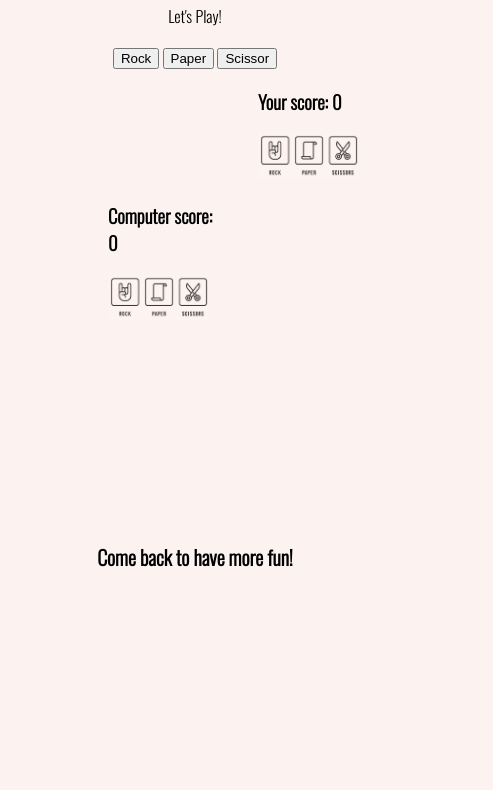
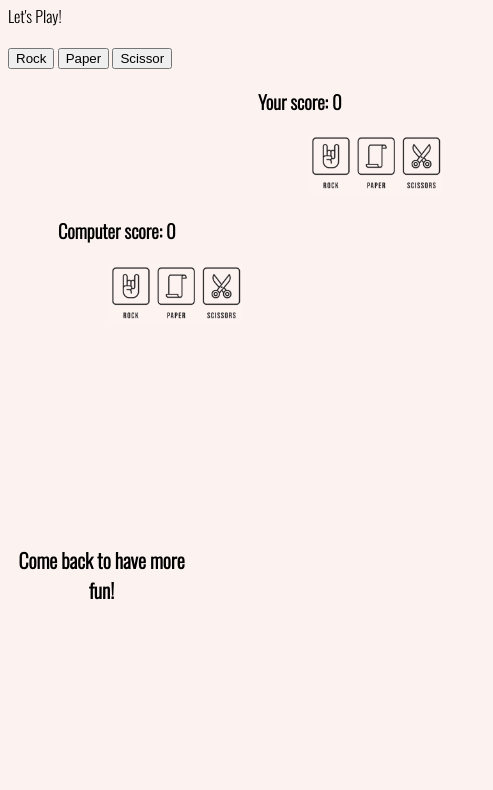
Before and after one commit to Carrie8348/rps, a plain HTML site: page index.html in a window 390 px wide. Shown: the part 72-862 px from the top of the page, 493 px wide, since content can reach past the window. Drawn offline with nearby package versions, Linux system fonts and the light colour scheme.

Commit message:
fix some css issue

```diff
--- a/assets/css/style.css
+++ b/assets/css/style.css
@@ -41,14 +41,13 @@ header {
 .player {
     width: 30%;
     float: left;
-    margin-left: 250px;
+    padding: 0 50px 0 250px;
 }
 
 .computer{
     width: 30%;
     float: left;
-    margin-right: 20px;
-    margin-left: 100px;
+    padding: 0 50px 0 50px;
 }
 
 .scores {
@@ -70,10 +69,18 @@ footer h2 {
 
 
 /* for middle screen sizes 768px and down */
-@media screen and（max-width: 768px){
+@media screen and (max-width: 768px){
+    header {
+        text-align: left;
+    }
+
     .game-area {
         width: 50%;
         height: 50%;
+    }
+
+    .game-area p{
+        text-align: left;
     }
 
     #buttons-area {
@@ -81,30 +88,29 @@ footer h2 {
     }
 
     #container {
-        width: 50%;
-        text-align: center;
+        width: 90%;
     }
 
     #player-image, #computer-image {
-        width: 50%;
+        width: 100%;
         height: auto;
-        margin-top: 0;
-        margin-bottom: 0;
+        padding: 0 50px 0 50px;
     }
 
     .player {
-        text-align: left;
+        width: 80%;
+        clear: both;
     }
 
-    .computer {
-       text-align: left;
-    }
+    .computer{
+        width: 80%;
+        clear: both;
 
     footer {
         height: 50%;
     }
 
     footer h2 {
-        font-size: 10px;;
+        font-size: 10px;
     }
 }
```
